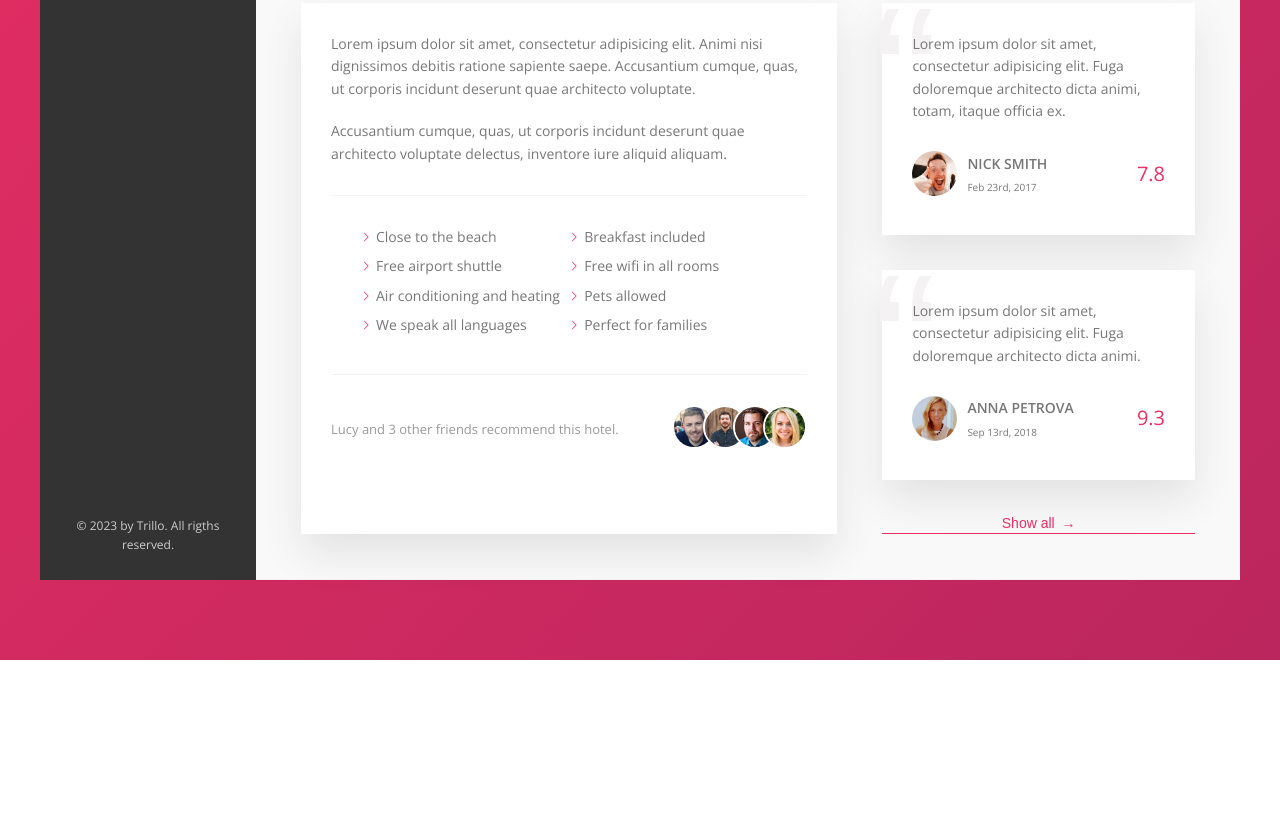
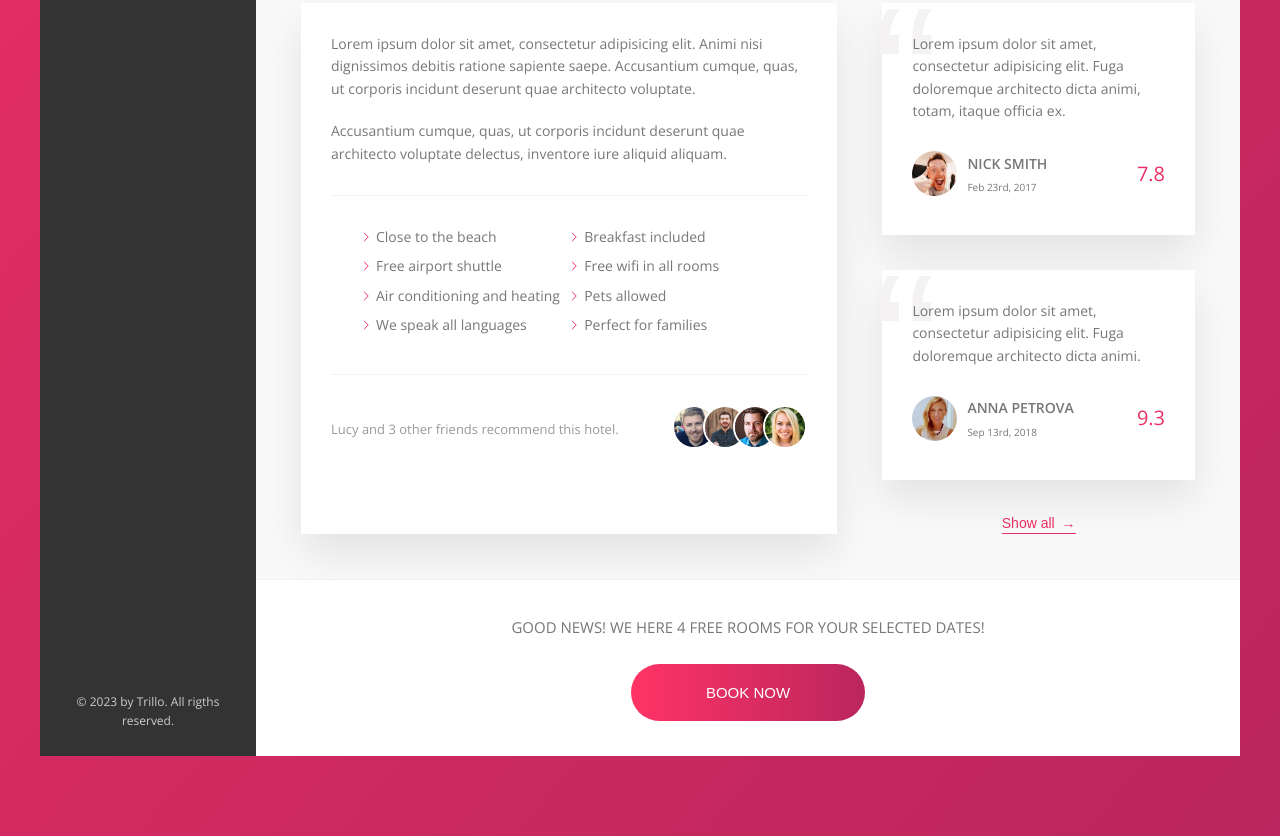
Before and after one commit to hellion86/Trillo, a website: page index.html in a window 1280 px wide. Shown: the part 644-1480 px from the top of the page. Before the commit the page ends 1304 px from the top, so only its background shows below. Drawn offline with nearby package versions, Linux system fonts and the light colour scheme.

Commit message:
complete CTA section

```diff
--- a/index.html
+++ b/index.html
@@ -202,6 +202,16 @@
                                 &rarr;
                             </span></button>
                     </div>
+
+                </div>
+                <div class="cta">
+                    <h2 class="cta__book-now">
+                        Good news! We here 4 free rooms for your selected dates!
+                    </h2>
+                    <button class="btn">
+                        <span class="btn__visible">Book now</span>
+                        <span class="btn__invisible">Only 4 rooms left</span>
+                    </button>
                 </div>
             </main>
         </div>
--- a/sass/_base.scss
+++ b/sass/_base.scss
@@ -1,7 +1,7 @@
 // variables, colors
 :root {
   --color-primary: #eb2f64;
-  --color-primary-light: ##ff3366;
+  --color-primary-light: #ff3366;
   --color-primary-dark: #ba265d;
   --color-grey-light-1: #faf9f9;
   --color-grey-light-2: #f4f2f2;
--- a/sass/_component.scss
+++ b/sass/_component.scss
@@ -437,3 +437,78 @@
     z-index: 1;
   }
 }
+
+////////////////////
+// CTA
+
+.cta {
+  padding: 3.5rem 0;
+  text-align: center;
+
+  &__book-now {
+    font-size: 1.5rem;
+    font-weight: 300;
+    text-transform: uppercase;
+    margin-bottom: 2.5rem;
+  }
+}
+
+////////////////////
+// CTA BUTTON
+
+.btn {
+  font-size: 1.5rem;
+  font-weight: 300;
+  text-transform: uppercase;
+  border-radius: 100px;
+  border: none;
+  color: white;
+  position: relative;
+  overflow: hidden;
+  cursor: pointer;
+  background-image: linear-gradient(
+    to right,
+    var(--color-primary-light),
+    var(--color-primary-dark)
+  );
+
+  &__visible {
+    display: inline-block;
+    padding: 2rem 7.5rem;
+    transition: all 0.2s;
+  }
+
+  &__invisible {
+    display: inline-block;
+    position: absolute;
+    padding: 2rem 0;
+    // height: 100%;
+    width: 100%;
+    left: 0;
+    top: -100%;
+    transition: all 0.2s;
+  }
+
+  &:hover {
+    background-image: linear-gradient(
+      to left,
+      var(--color-primary-light),
+      var(--color-primary-dark)
+    );
+  }
+
+  &:hover &__visible {
+    transform: translateY(100%);
+    // display: none;
+    // top: 100%;
+  }
+
+  &:hover &__invisible {
+    top: 0;
+  }
+
+  &:focus {
+    outline: none;
+    animation: pulsate 1s ease-in-out infinite;
+  }
+}
--- a/sass/_layout.scss
+++ b/sass/_layout.scss
@@ -56,6 +56,6 @@
   display: flex;
   font-size: inherit;
   flex-direction: column;
-  // align-items: center;
+  align-items: center;
   flex: 1;
 }
```
Also changed, not shown: css/style.css.
